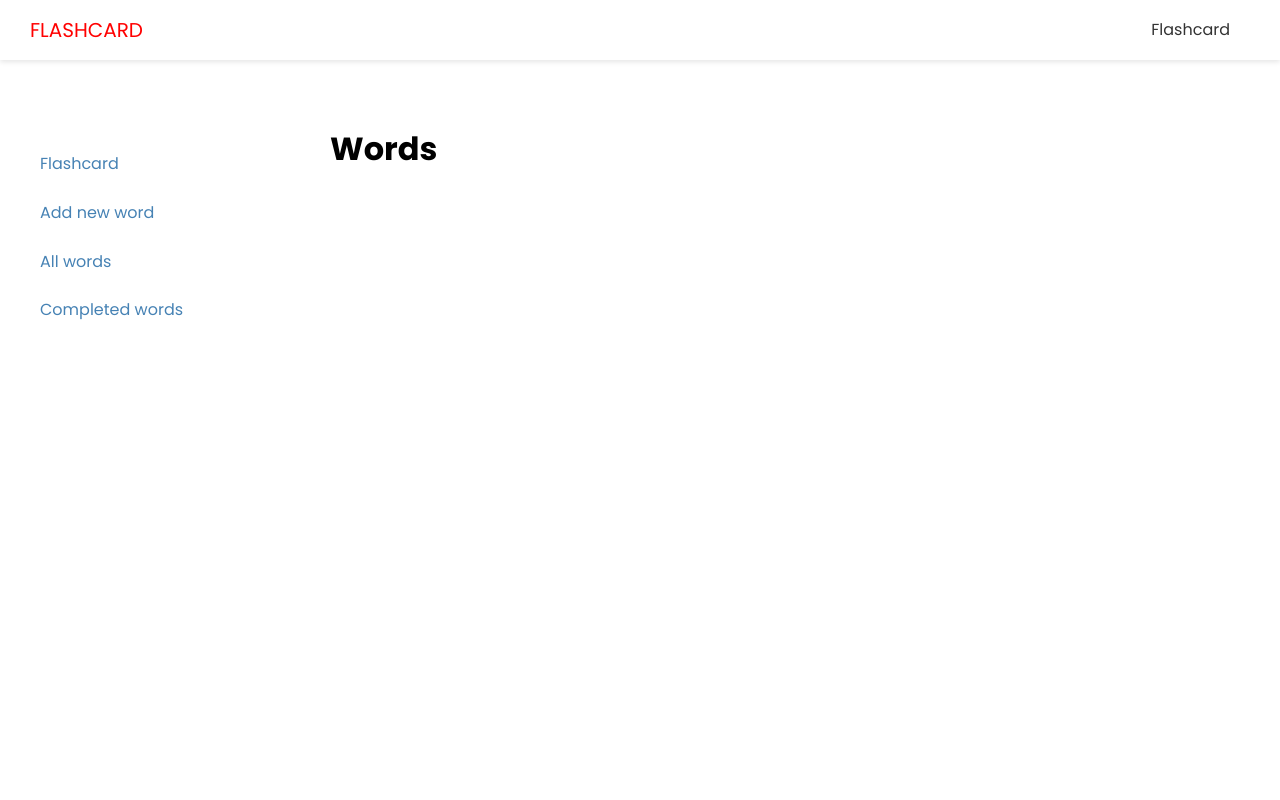
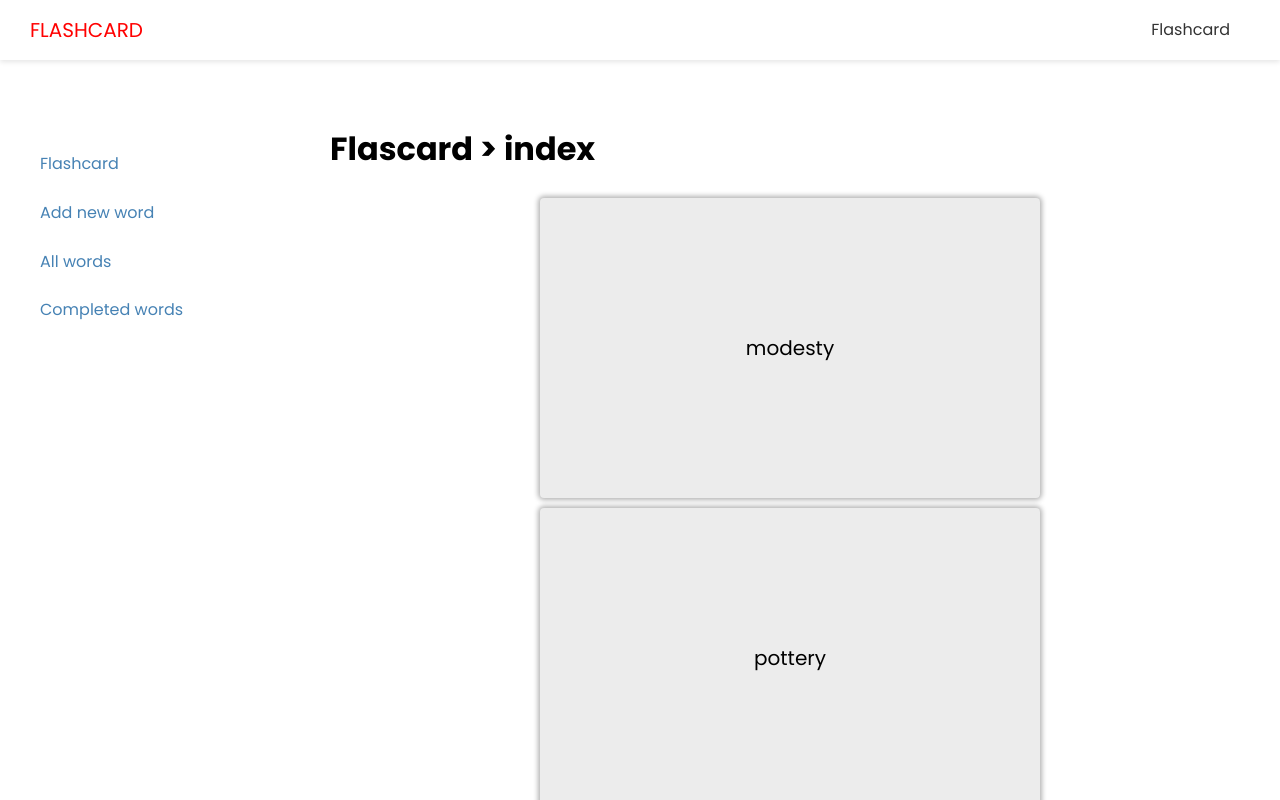
Before and after one commit to asa108/flashcard-frontend, a Next.js app: page /flashcards in a window 1280 px wide. Shown: the top 800 px of the page. Built offline with nearby package versions, Linux system fonts and the light colour scheme; no server answers.

Commit message:
add flashcards at flashcards page

```diff
--- a/pages/flashcards/index.js
+++ b/pages/flashcards/index.js
@@ -1,9 +1,25 @@
 import Layout from "@/components/Layout";
+import { API_URL } from "@/config/index";
+import FlashcardList from "@/components/FlashcardList";
 
-export default function WordsPage() {
+export default function HomePage({ flashcards }) {
+  console.log(flashcards);
   return (
-    <Layout>
-      <h1>Words</h1>
+    <Layout title="Home Page | Flashcard">
+      <h1>Flascard &gt; index</h1>
+      {flashcards.length === 0 && <h3>No Words</h3>}
+      <FlashcardList flashcards={flashcards} />
     </Layout>
   );
 }
+
+// get running everytime you come to the page
+export async function getStaticProps() {
+  const res = await fetch(`${API_URL}/api/flashcards`);
+  const flashcards = await res.json();
+
+  return {
+    props: { flashcards },
+    revalidate: 1,
+  };
+}
--- a/pages/index.js
+++ b/pages/index.js
@@ -20,6 +20,8 @@ export async function getStaticProps() {
 
   return {
     props: { flashcards },
+    // 最初の３カードだけを表示
+    // props: { flashcards.slice(0,3) },
     revalidate: 1,
   };
 }
```
